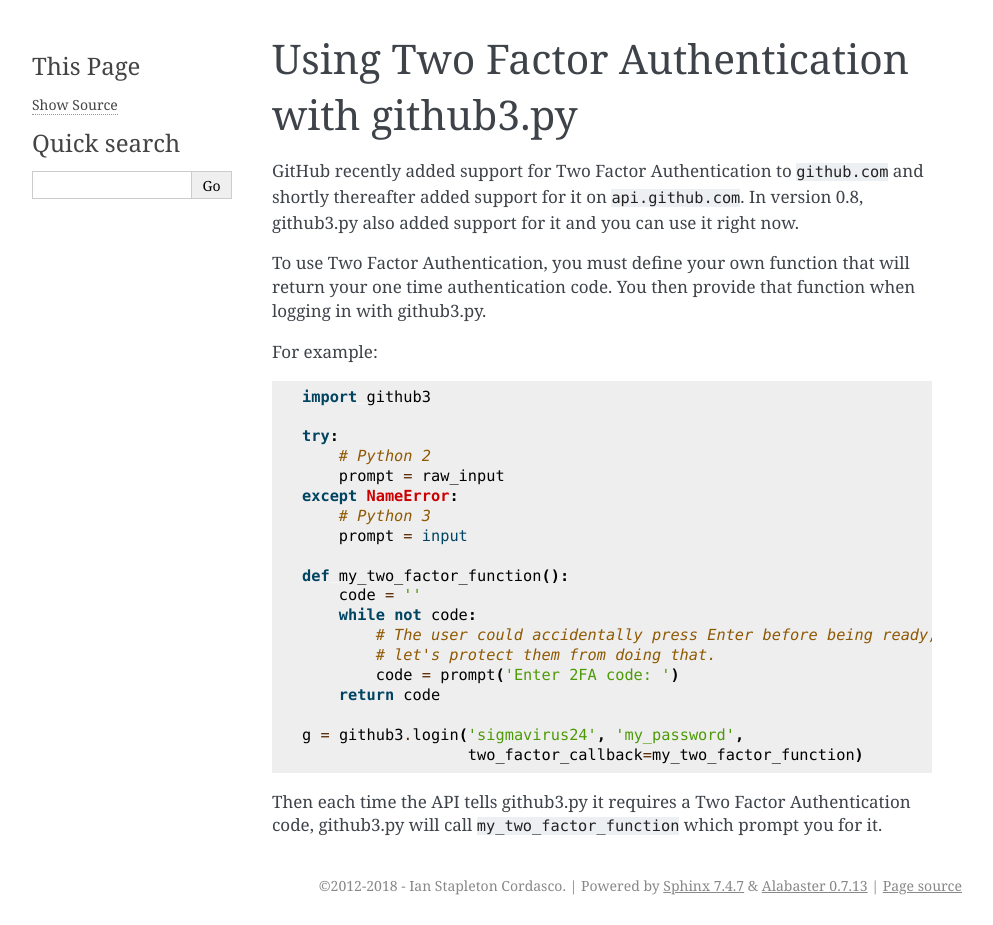
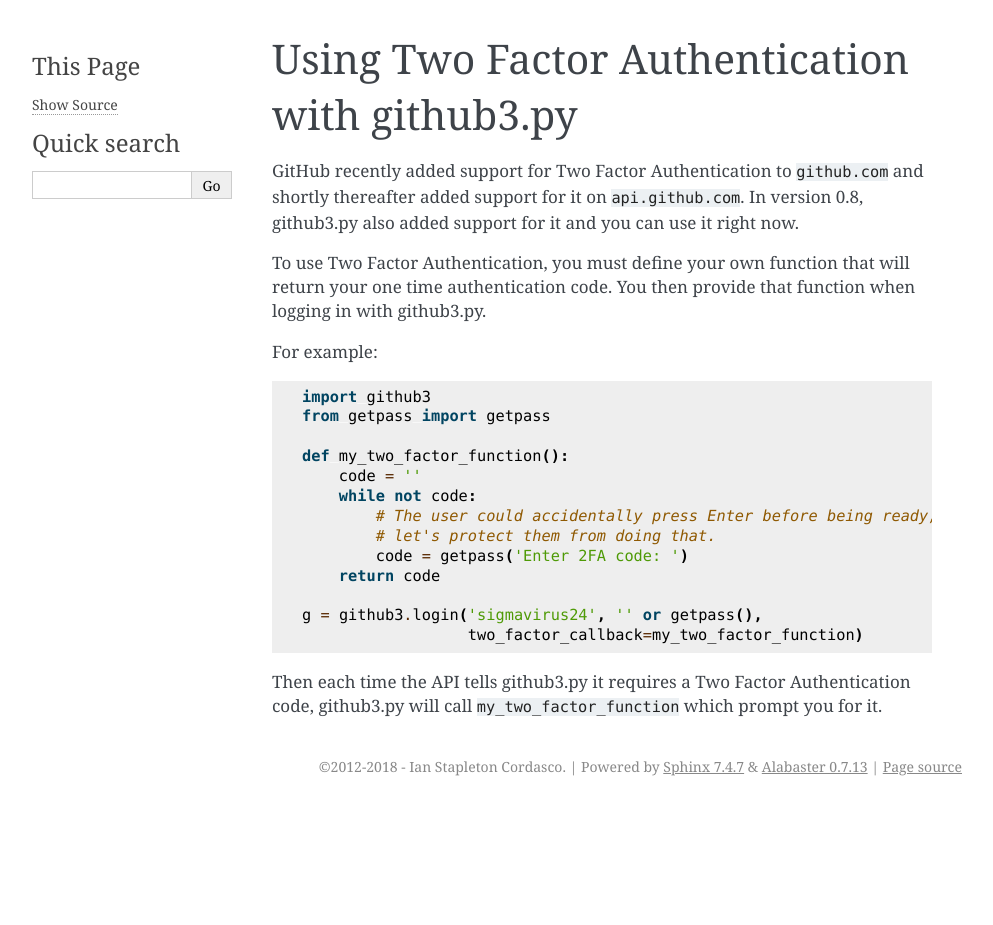
Before and after one commit to sigmavirus24/github3.py, a Sphinx documentation site: the page built from docs/source/examples/two_factor_auth.rst, in a window 1280 px wide. Shown: the whole page, without its empty margins (148-1141 px from the left). Built offline with Sphinx 7.4.7, drawn with Linux system fonts in a browser that asks for light colours; after the commit the page ends 900 px from its top, so only the background shows below that.

Commit message:
Examples should not put passwords into strings
It is safer to encourage the use of [getpass](https://docs.python.org/3/library/getpass.html).

```diff
--- a/docs/source/examples/two_factor_auth.rst
+++ b/docs/source/examples/two_factor_auth.rst
@@ -14,23 +14,17 @@ For example:
 .. code::
 
     import github3
-
-    try:
-        # Python 2
-        prompt = raw_input
-    except NameError:
-        # Python 3
-        prompt = input
+    from getpass import getpass
 
     def my_two_factor_function():
         code = ''
         while not code:
             # The user could accidentally press Enter before being ready,
             # let's protect them from doing that.
-            code = prompt('Enter 2FA code: ')
+            code = getpass('Enter 2FA code: ')
         return code
 
-    g = github3.login('sigmavirus24', 'my_password',
+    g = github3.login('sigmavirus24', '' or getpass(),
                       two_factor_callback=my_two_factor_function)
 
 Then each time the API tells github3.py it requires a Two Factor Authentication
```
